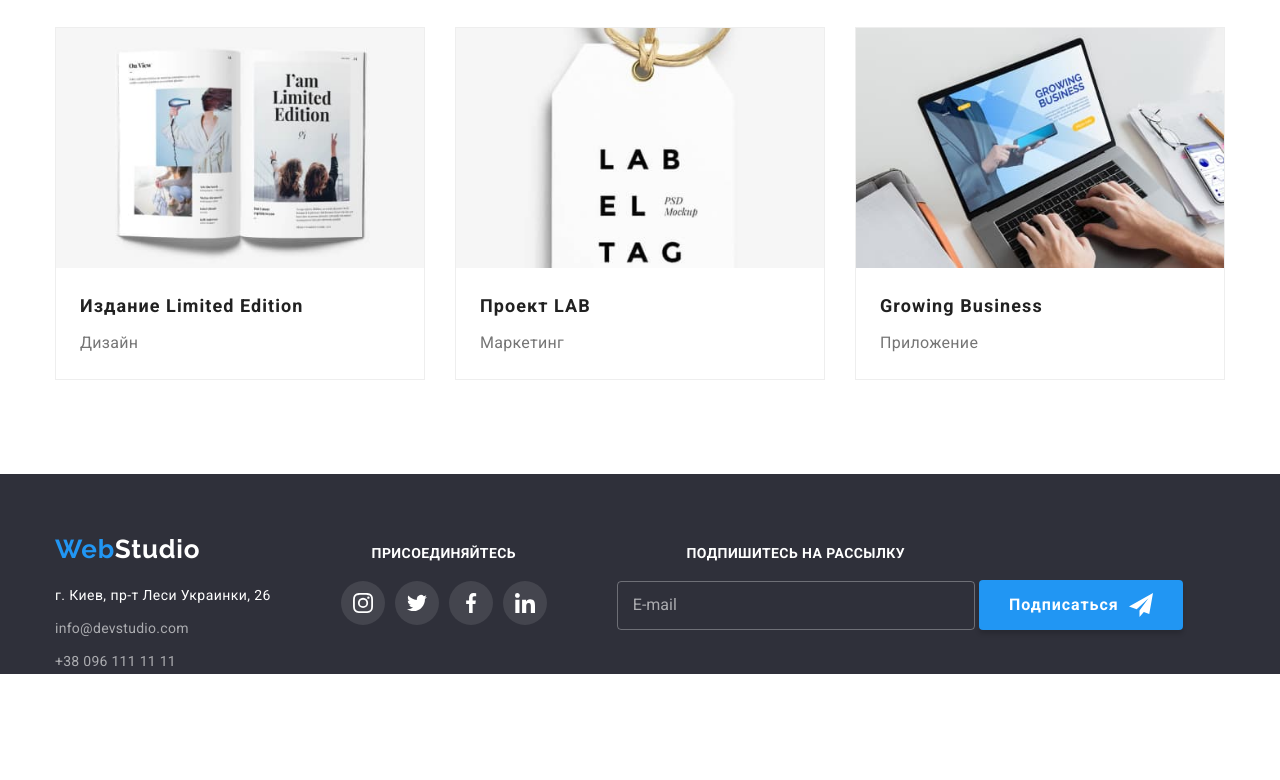
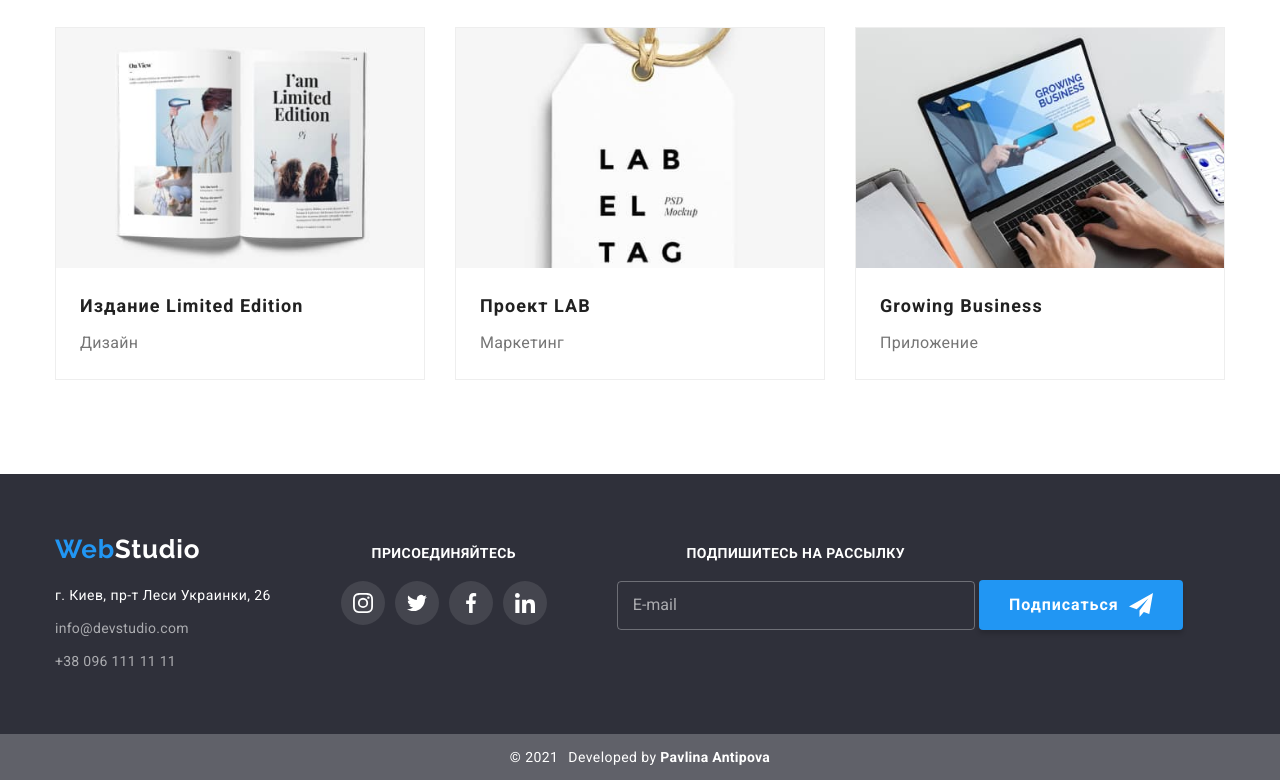
Before and after one commit to PavlinaAntipova/goit-markup-hw-08, a plain HTML site: page portfolio.html in a window 1280 px wide. Shown: the part 1000-1780 px from the top of the page. Before the commit the page ends 1674 px from the top, so only its background shows below. Drawn offline with nearby package versions, Linux system fonts and the light colour scheme.

Commit message:
add footer

```diff
--- a/portfolio.html
+++ b/portfolio.html
@@ -259,6 +259,11 @@
                     </svg></button>
             </form>
         </div>
+        <div class="footer__developing">
+            <p class="footer__copy">&copy; 2021</p>
+            <p class="footer__text">Developed by <a href="https://www.linkedin.com/in/pavlina-antipova-45392212a/"
+                    target="_blank">Pavlina Antipova</a>
+            </p>
     </footer>
 
     <script defer src="https://cdnjs.cloudflare.com/ajax/libs/body-scroll-lock/3.1.5/bodyScrollLock.min.js"
```
